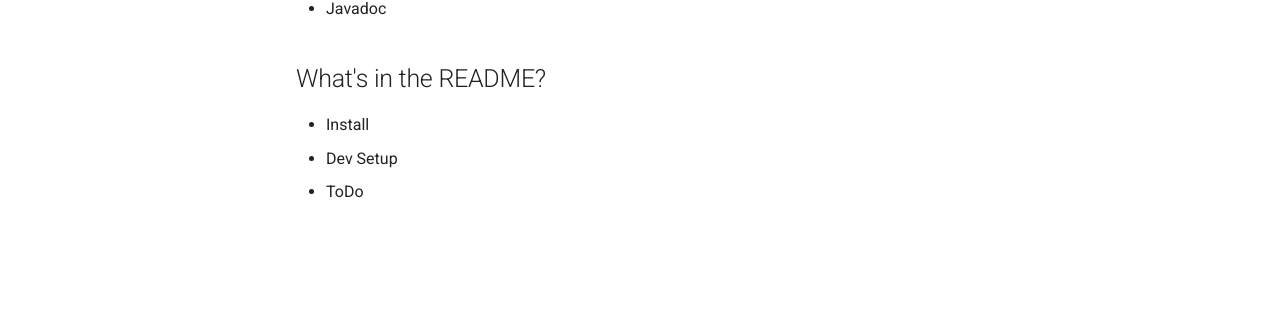
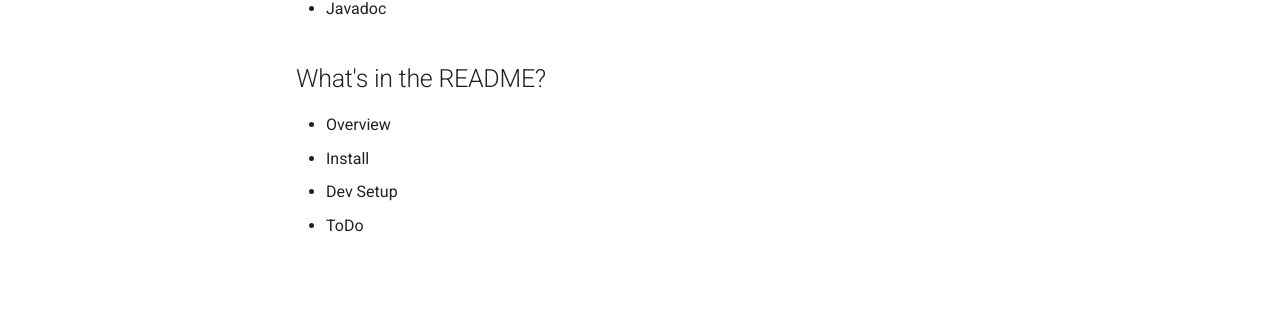
Before and after one commit to Collegiate-Edu-Nation/easy-ftc, an MkDocs documentation site: the page built from docs/index.md, in a window 1280 px wide. Shown: the part 403-724 px from the top of the page. Built offline with MkDocs 1.6.1 and Material for MkDocs 9.7.7, drawn with Linux system fonts in a browser that asks for light colours; comment, search, counter and statistics services are not loaded.

Commit message:
separate intro w/ overview

```diff
--- a/docs/index.md
+++ b/docs/index.md
@@ -13,6 +13,7 @@ hide:
 * Javadoc
 
 ## What's in the README?
+* Overview
 * Install
 * Dev Setup
 * ToDo
```
Also changed, not shown: README.md (+2 -0 lines).
